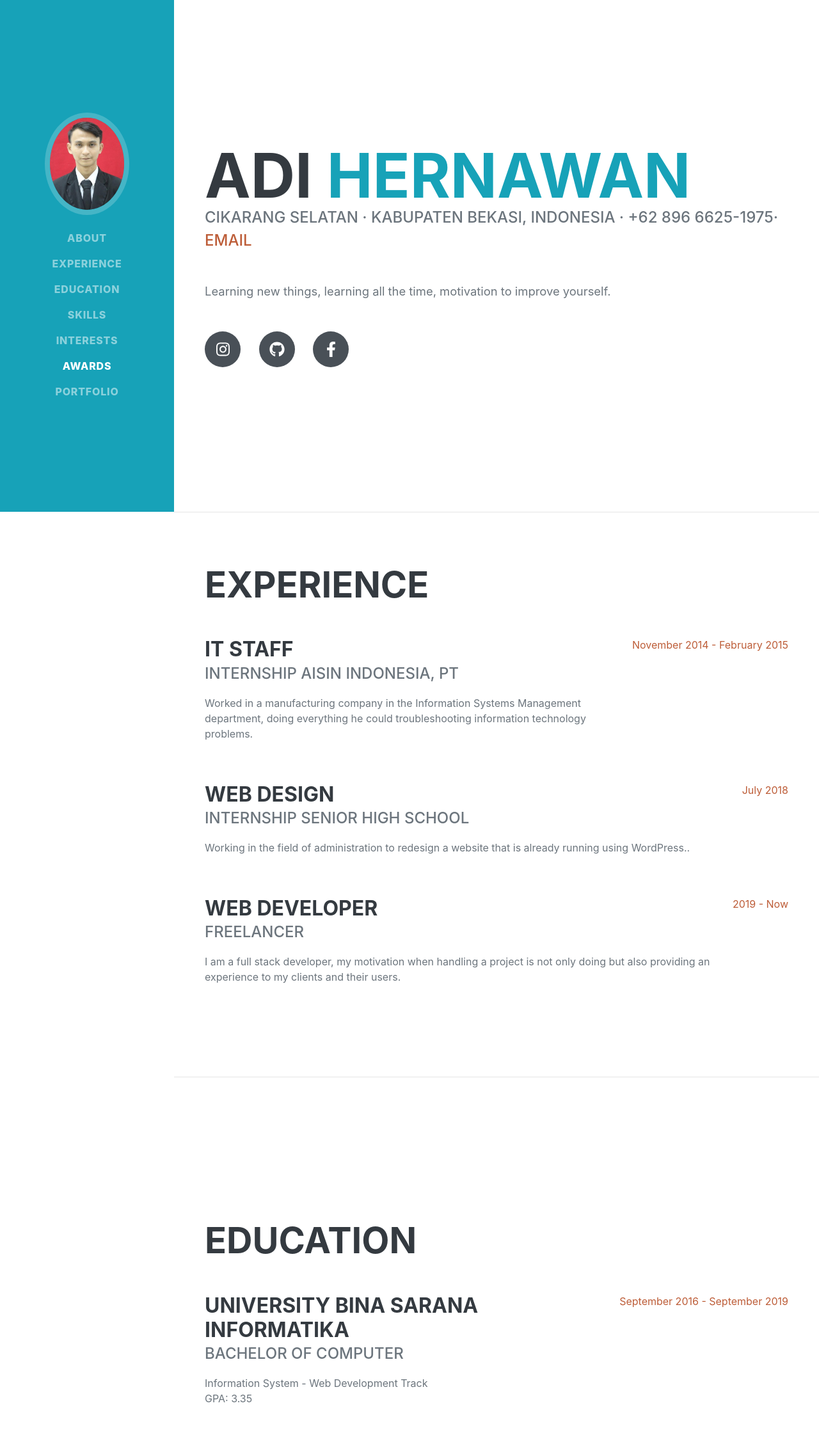
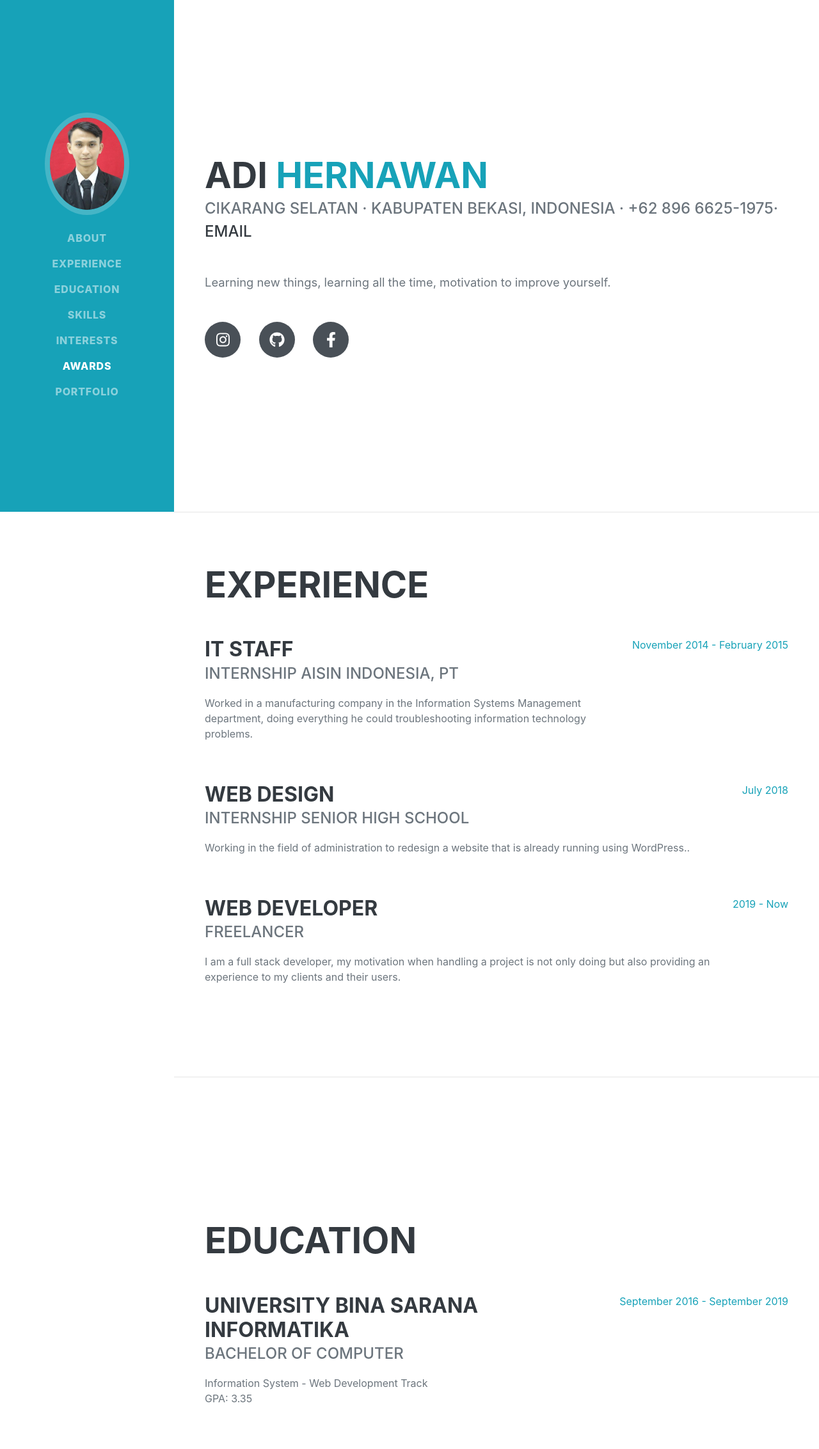
Before and after one commit to adiher22/resume, a plain HTML site: page index.html in a window 1280 px wide. Shown: the top 2265 px of the page at 64% size. Drawn offline with nearby package versions, Linux system fonts and the light colour scheme; a web font is replaced by a local one.

Commit message:
Update color

```diff
--- a/index.html
+++ b/index.html
@@ -40,10 +40,10 @@
             <!-- About-->
             <section class="resume-section" id="about">
                 <div class="resume-section-content">
-                    <h1 class="mb-0">
+                    <h2 class="mb-0">
                         Adi
                         <span class="text-info">Hernawan</span>
-                    </h1>
+                    </h2>
                     <div class="subheading mb-5">
                         Cikarang Selatan · Kabupaten Bekasi, Indonesia · +62 896 6625-1975·
                         <a href="mailto:adihernawan5@gmail.com">Email</a>
@@ -68,7 +68,7 @@
                             <div class="subheading mb-3">Internship Aisin Indonesia, PT</div>
                             <p>Worked in a manufacturing company in the Information Systems Management department, doing everything he could troubleshooting information technology problems.</p>
                         </div>
-                        <div class="flex-shrink-0"><span class="text-primary">November 2014 - February 2015</span></div>
+                        <div class="flex-shrink-0"><span class="text-info">November 2014 - February 2015</span></div>
                     </div>
                     <div class="d-flex flex-column flex-md-row justify-content-between mb-5">
                         <div class="flex-grow-1">
@@ -76,7 +76,7 @@
                             <div class="subheading mb-3">Internship Senior High School</div>
                             <p>Working in the field of administration to redesign a website that is already running using WordPress..</p>
                         </div>
-                        <div class="flex-shrink-0"><span class="text-primary">July 2018</span></div>
+                        <div class="flex-shrink-0"><span class="text-info">July 2018</span></div>
                     </div>
                     <div class="d-flex flex-column flex-md-row justify-content-between mb-5">
                         <div class="flex-grow-1">
@@ -84,7 +84,7 @@
                             <div class="subheading mb-3">Freelancer</div>
                             <p>I am a full stack developer, my motivation when handling a project is not only doing but also providing an experience to my clients and their users.</p>
                         </div>
-                        <div class="flex-shrink-0"><span class="text-primary">2019 - Now</span></div>
+                        <div class="flex-shrink-0"><span class="text-info">2019 - Now</span></div>
                     </div>
 
                 </div>
@@ -101,7 +101,7 @@
                             <div>Information System - Web Development Track</div>
                             <p>GPA: 3.35</p>
                         </div>
-                        <div class="flex-shrink-0"><span class="text-primary">September 2016 - September 2019</span></div>
+                        <div class="flex-shrink-0"><span class="text-info">September 2016 - September 2019</span></div>
                     </div>
 
                 </div>
```
Also changed, not shown: css/styles.css.
